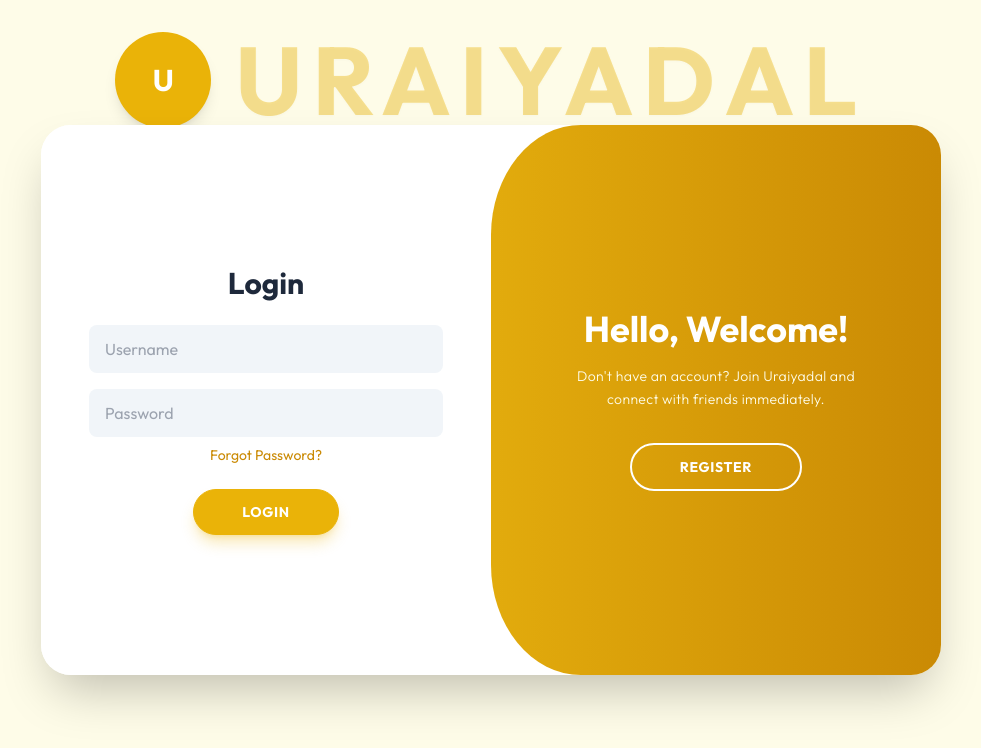
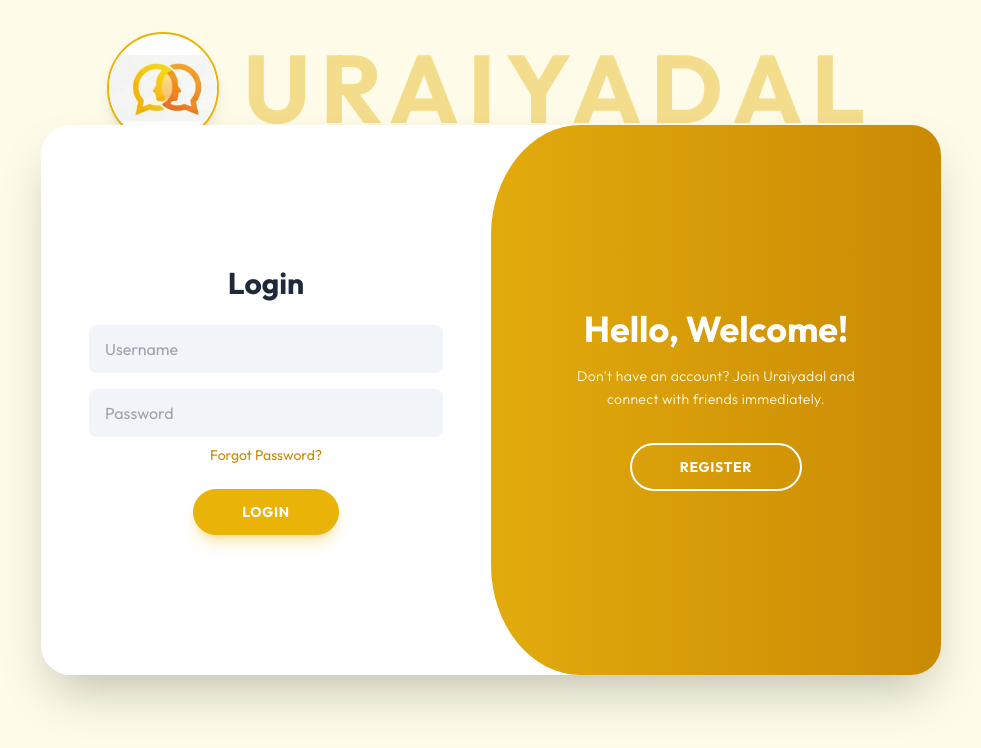
Before and after one commit to Adhishankaran/uraiyadal, a React (Vite) app in the folder frontend/: page /#/login in a window 1280 px wide. Shown: the top 748 px of the page, without its empty margins (149-1130 px from the left). Built offline with nearby package versions, Linux system fonts and the light colour scheme.

Commit message:
Update Auth.jsx

```diff
--- a/frontend/src/pages/Auth.jsx
+++ b/frontend/src/pages/Auth.jsx
@@ -76,15 +76,18 @@ const Auth = () => {
             </div>
 
             {/* Absolute Title */}
-            <div className="absolute top-8 left-0 right-0 flex items-center justify-center z-10 gap-6">
-                <div className="w-20 h-20 md:w-24 md:h-24 rounded-full bg-yellow-500 flex items-center justify-center text-white font-black text-3xl shadow-lg">
-                    U
-                </div>
+            {/* Absolute Title & Logo */}
+       <div className="absolute top-8 left-0 right-0 flex items-center justify-center z-10 gap-6">
+            <img
+              src="/uraiyadal/logo.jpeg"
+              alt="Logo"
+              className="w-20 h-20 md:w-28 md:h-28 object-contain border-2 border-yellow-500 rounded-full shadow-lg bg-white"
+            />
 
-                <h1 className="text-6xl md:text-8xl font-black text-yellow-500/40 tracking-widest drop-shadow-sm">
-                    URAIYADAL
-                </h1>
-            </div>
+    <h1 className="text-6xl md:text-8xl font-black text-yellow-500/40 tracking-widest drop-shadow-sm">
+        URAIYADAL
+    </h1>
+</div>
 
             <div className={`auth-container bg-white dark:bg-slate-900 shadow-2xl relative w-[900px] max-w-full min-h-[550px] overflow-hidden rounded-[30px] z-10 ${isRightPanelActive ? "right-panel-active" : ""}`}>
 
```
